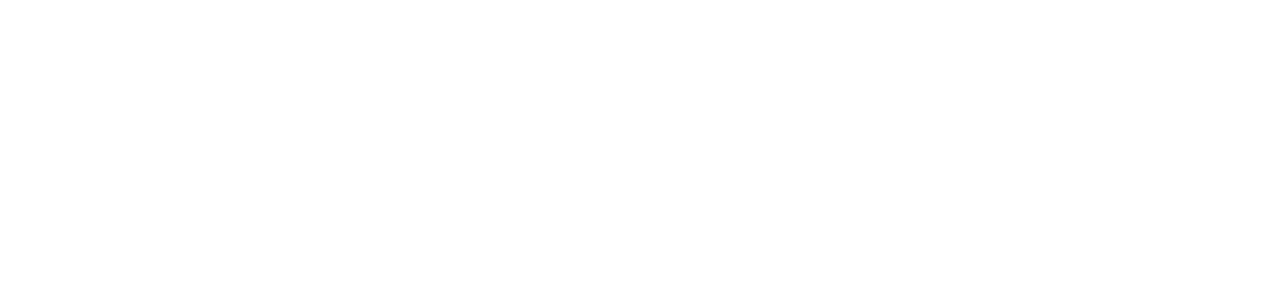
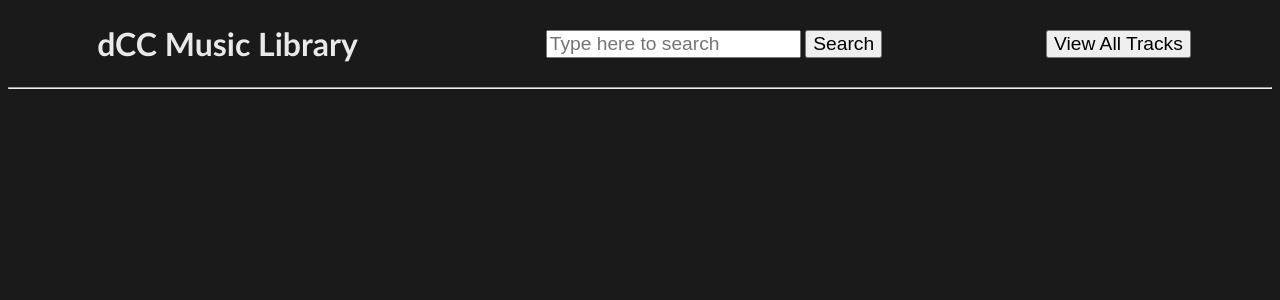
Before and after one commit to Dillon-Tarr/react-music-library, a React (Create React App) app: page / in a window 1280 px wide. Shown: the top 300 px of the page. Built offline with nearby package versions, Linux system fonts and the light colour scheme.

Commit message:
added baseline css from prior project; added navigation bar and its contents

```diff
--- /dev/null
+++ b/src/App.css
@@ -0,0 +1,61 @@
+body {
+  background-color: rgb(26, 26, 26);
+  color: rgb(233, 233, 233);
+  font-family: 'Gill Sans', 'Gill Sans MT', Calibri, 'Trebuchet MS', sans-serif;
+  font-size: 1rem;
+}
+h1 {
+  font-size: 2rem;
+}
+th {
+  background-color: rgb(97, 0, 0);
+  padding: .5rem;
+  border: solid rgb(218, 218, 218) 2px;
+}
+td {
+  padding: .5rem;
+  border: solid rgb(218, 218, 218) 1px;
+}
+
+.flex-container {
+  display: flex;
+  flex-flow: row wrap;
+  justify-content: space-around;
+}
+
+.odd-row td{
+  background-color: rgb(0, 90, 112);
+}
+.even-row td{
+  background-color: rgb(64, 28, 133);
+}
+#navigation-bar{
+  align-items: center;
+}
+#title{
+  margin: 1rem 1.5rem 1rem 1rem;
+}
+#search{
+  display: flex;
+  flex-flow: row nowrap;
+}
+#search-box {
+  margin: auto .025rem auto 1.1rem;
+  font-size: 1.2rem;
+}
+#search-button {
+  font-size: 1.2rem;
+}
+#view-all-tracks {
+  margin: .5rem .5rem .5rem 1.1rem;
+  font-size: 1.2rem;
+}
+
+#results-table {
+  background-color: rgb(92, 92, 92);
+  padding: 0px;
+  border: solid rgb(218, 218, 218) 3px;
+  position: absolute;
+  left: 5px;
+  max-width: 80%;
+}
--- a/src/App.js
+++ b/src/App.js
@@ -1,8 +1,13 @@
 import React from 'react';
+import NavigationBar from './components/NavigationBar/NavigationBar';
+import './App.css';
 
 function App() {
   return (
-    null
+    <>
+      <NavigationBar />
+      <hr/>
+    </>
     );
 }
 
--- /dev/null
+++ b/src/components/NavigationBar/NavigationBar.js
@@ -0,0 +1,16 @@
+import React, { Component } from 'react'
+import Search from './Search/Search'
+import Title from './Title/Title'
+import ViewAllTracks from './ViewAllTracks/ViewAllTracks'
+
+export default class NavigationBar extends Component {
+  render() {
+    return (
+      <div className="flex-container" id="navigation-bar">
+        <Title />
+        <Search />
+        <ViewAllTracks />
+      </div>
+    );
+  }
+}
--- /dev/null
+++ b/src/components/NavigationBar/Search/Search.js
@@ -0,0 +1,12 @@
+import React, { Component } from 'react'
+
+export default class Search extends Component {
+  render() {
+    return (
+      <div id="search">
+        <input id="search-box" type="text" placeholder="Type here to search"></input>&nbsp;
+        <button id="search-button">Search</button>
+      </div>
+    );
+  }
+}
--- /dev/null
+++ b/src/components/NavigationBar/Title/Title.js
@@ -0,0 +1,7 @@
+import React from 'react'
+
+export default function Title() {
+  return (
+      <h1 id="title">dCC Music Library</h1>
+  );
+}
--- /dev/null
+++ b/src/components/NavigationBar/ViewAllTracks/ViewAllTracks.js
@@ -0,0 +1,7 @@
+import React from 'react'
+
+export default function ViewAllTracks() {
+  return (
+    <button id="view-all-tracks">View All Tracks</button>
+  );
+}
```
